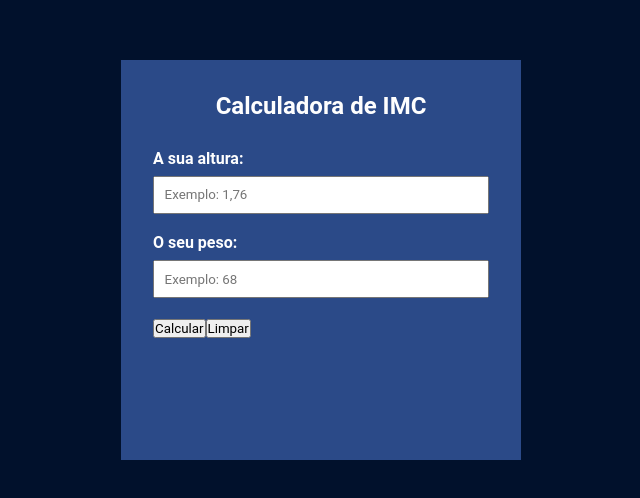
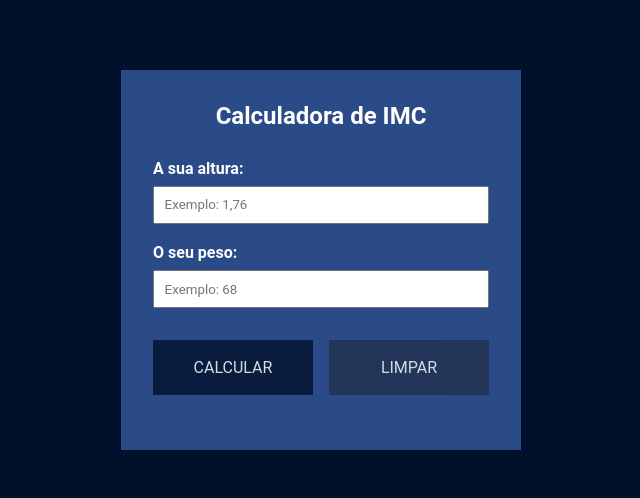
Before and after one commit to amac81/calculadora-imc-react, a React (Vite) app in the folder imc-calc/: page / in a window 1280 px wide. Shown: the part 140-638 px from the top of the page, without its empty margins (319-959 px from the left). Built offline with nearby package versions, Linux system fonts and the light colour scheme.

Commit message:
Button Css update

```diff
--- a/imc-calc/src/App.css
+++ b/imc-calc/src/App.css
@@ -1,5 +1,5 @@
 .container {
-  min-height: 400px;
+  min-height: 380px;
   min-width: 400px;
   background-color: #2b4a88;
   padding: 2rem;
--- a/imc-calc/src/components/Button.css
+++ b/imc-calc/src/components/Button.css
@@ -0,0 +1,21 @@
+button {
+  text-transform: uppercase;
+  padding: 1.1rem;
+  font-size: 1rem;
+  flex: 1; /* para ocupar o máximo de espaço possível no flex*/
+  border: none;
+  color: #fefefe;
+  background-color: #01112c;
+  opacity: 0.8;
+  transition: 0.5s;
+}
+
+button:hover {
+  opacity: 1;
+  transition: 0.5s;
+  font-size: 17px;
+}
+
+#btn-clear {
+  background-color: rgb(34, 50, 78)
+}
--- a/imc-calc/src/components/ImcCalc.css
+++ b/imc-calc/src/components/ImcCalc.css
@@ -26,3 +26,10 @@
   padding: 0.6rem;
   color: #444;
 }
+
+.action-control {
+  display: flex;
+  justify-content: space-between;
+  gap: 1rem;
+  margin-top: 2rem;
+}
```
